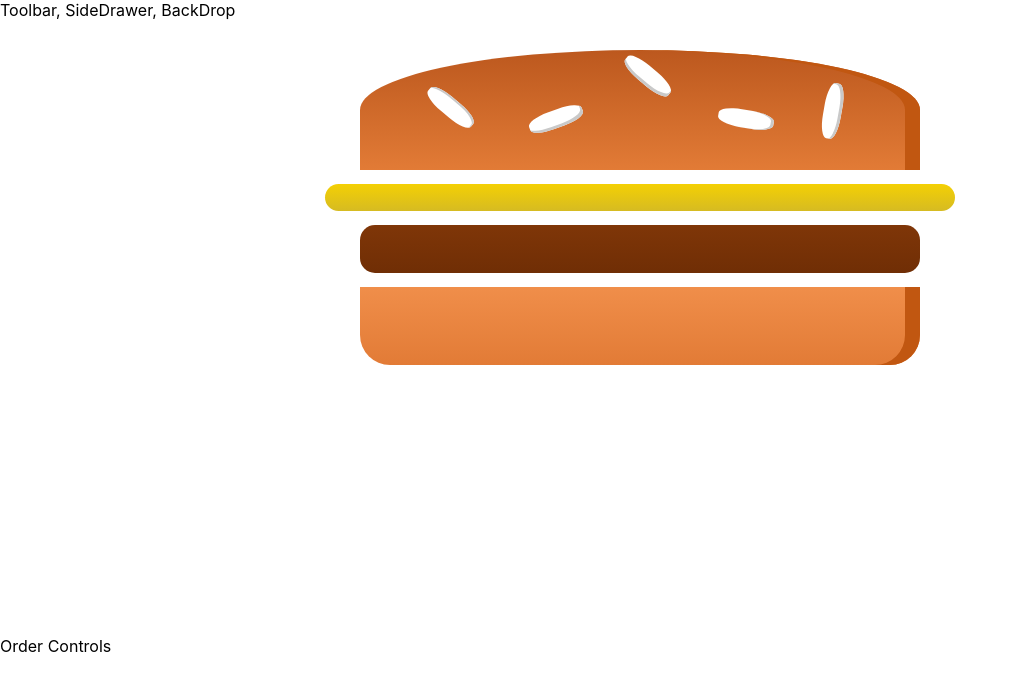
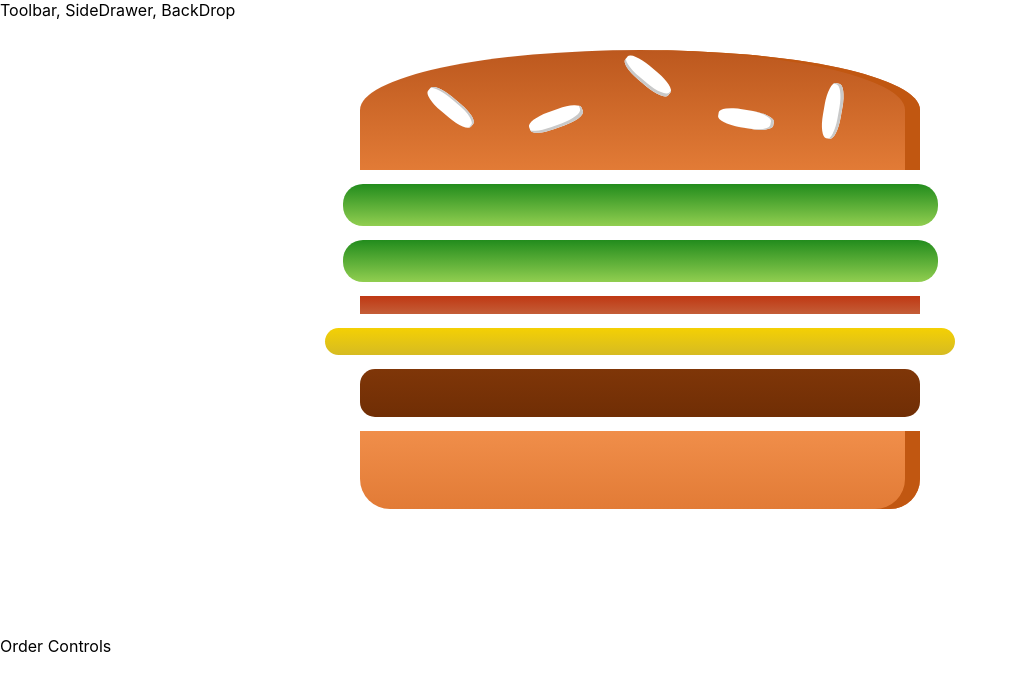
Before and after one commit to caseyr003/restaurant-online-order, a React (Create React App) app: page / in a window 1280 px wide. Shown: the top 690 px of the page, without its empty margins (0-1017 px from the left). Built offline with nearby package versions, Linux system fonts and the light colour scheme.

Commit message:
add order items to state

```diff
--- a/src/components/Order/Order.js
+++ b/src/components/Order/Order.js
@@ -3,11 +3,17 @@ import styles from './Order.module.css';
 import OrderItem from './OrderItem/OrderItem';
 
 const order = (props) => {
+  const transformedItems = Object.keys(props.items)
+    .map(itemKey => {
+      return [...Array(props.items[itemKey])].map((_, i) => {
+        return <OrderItem key={itemKey + i} type={itemKey} />;
+      });
+  });
+
   return (
     <div className={styles.Burger}>
       <OrderItem type="bread-top" />
-      <OrderItem type="cheese" />
-      <OrderItem type="meat" />
+      {transformedItems}
       <OrderItem type="bread-bottom" />
     </div>
   );
--- a/src/containers/OrderBuilder/OrderBuilder.js
+++ b/src/containers/OrderBuilder/OrderBuilder.js
@@ -4,10 +4,22 @@ import Order from '../../components/Order/Order';
 import Aux from '../../hoc/Aux';
 
 class OrderBuilder extends Component {
+  // constructor(props) {
+  //   super(props);
+  //   this.state = {...};
+  // }
+  state = {
+    items: {
+      salad: 2,
+      bacon: 1,
+      cheese: 1,
+      meat: 1
+    }
+  }
   render() {
     return(
       <Aux>
-        <Order />
+        <Order items={this.state.items} />
         <div>Order Controls</div>
       </Aux>
     );
```
